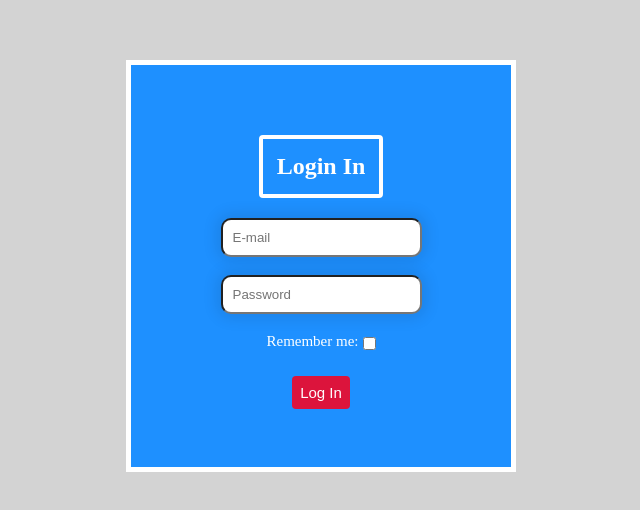
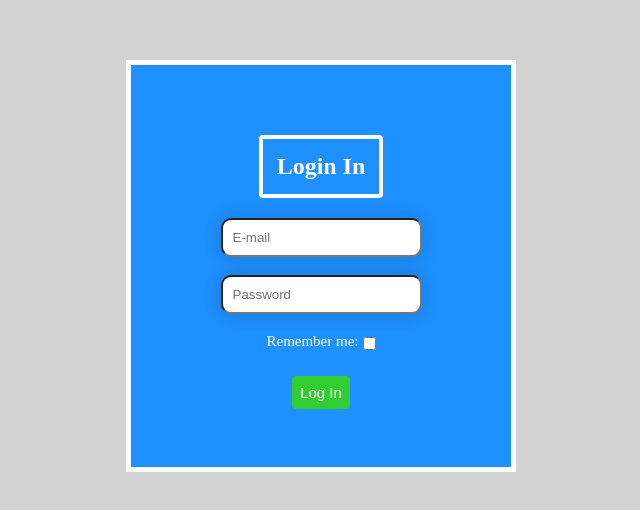
Before and after one commit to TirapatS/Workshop_Form, a plain HTML site: page index.html in a window 1280 px wide. Shown: the whole page, without its empty margins (319-959 px from the left). Drawn offline with Linux system fonts and the light colour scheme.

Commit message:
changed button color to limegreen

```diff
--- a/style.css
+++ b/style.css
@@ -48,7 +48,7 @@ input[type=button] {
     display: inline-block;
     border-radius: 4px;
     color: white;
-    background-color: crimson;
+    background-color:limegreen;
     border: none;
     text-decoration: none;
     padding: 8px;
```
